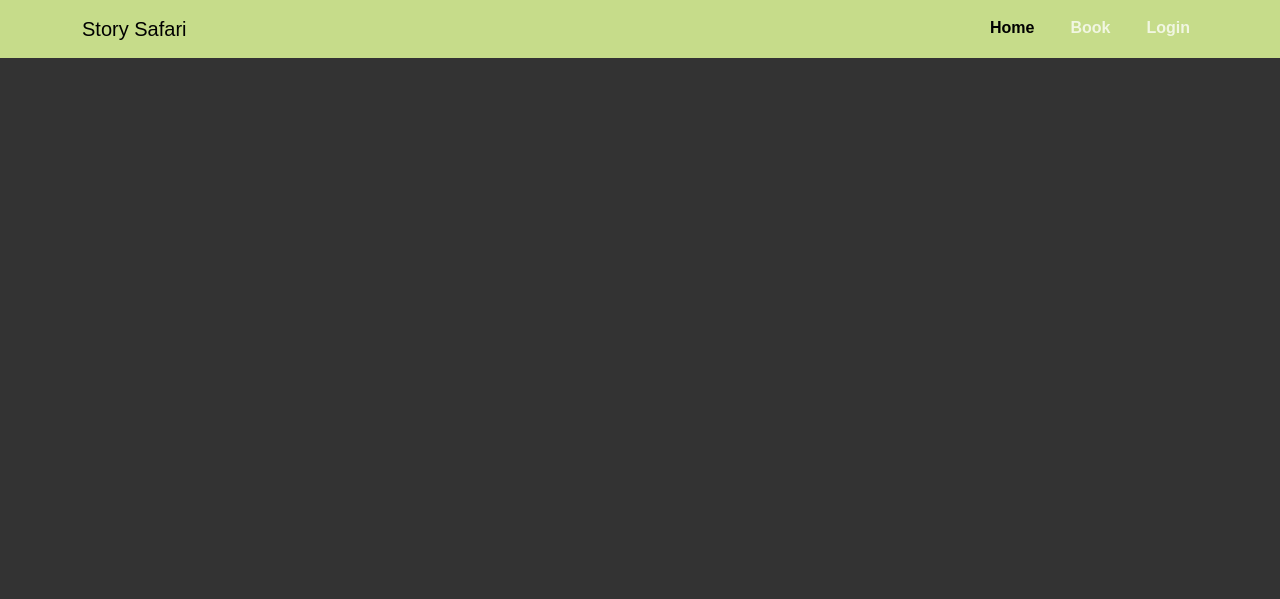
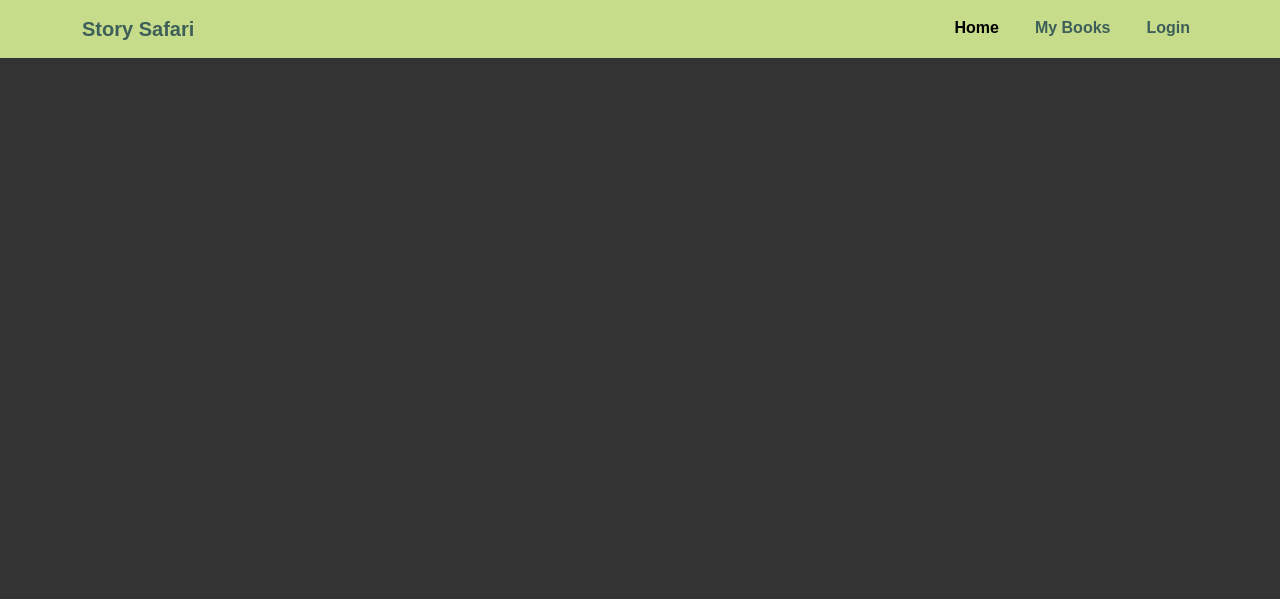
Before and after one commit to xiaojieee/FlaskForceFemmes, a Python web app: template application/templates/home.html in a window 1280 px wide. Shown: the top 599 px of the page. Run offline with Jinja, Linux system fonts and the light colour scheme; the template is opened without the code that fills it, so the values that code supplies are empty.

Commit message:
Added colours to top nav bar

```diff
--- a/application/static/bootstrap.css
+++ b/application/static/bootstrap.css
@@ -89,22 +89,22 @@ body {
   padding-left: 0;
   font-size: 16px;
   font-weight: bold;
-  color: #fff; /* IE8 proofing */
-  color: rgba(255,255,255,.75);
+  color: #3d5e59; /* IE8 proofing */
+  /* color: rgba(255,255,255,.75); */
   border-bottom: 2px solid transparent;
   font-family: Arial, sans-serif;
 }
 .navbar-nav > li > a:hover,
 .navbar-nav > li > a:focus {
   background-color: transparent;
-  border-bottom-color: #a9a9a9;
-  border-bottom-color: rgba(255,255,255,.25);
+  border-bottom-color: #3d5e59;
+  /* border-bottom-color: rgba(255,255,255,.25); */
 }
 .navbar-nav > .active > a,
 .navbar-nav > .active > a:hover,
 .navbar-nav > .active > a:focus {
   color: #fff;
-  border-bottom-color: #fff;
+  border-bottom-color: #3d5e59;
 }
 
 @media (min-width: 768px) {
@@ -146,3 +146,8 @@ body {
     vertical-align: middle;
   }
 }
+
+.navbar-brand {
+  color: #3d5e59;
+  font-weight: bold;
+}
--- a/application/templates/layout.html
+++ b/application/templates/layout.html
@@ -24,7 +24,7 @@
                 <a class="nav-link active" aria-current="page" href="#">Home</a>
               </li>
               <li class="nav-item">
-                <a class="nav-link" href="#">Book</a>
+                <a class="nav-link" href="#">My Books</a>
               </li>
               <li class="nav-item">
                 <a class="nav-link" href="#">Login</a>
```
